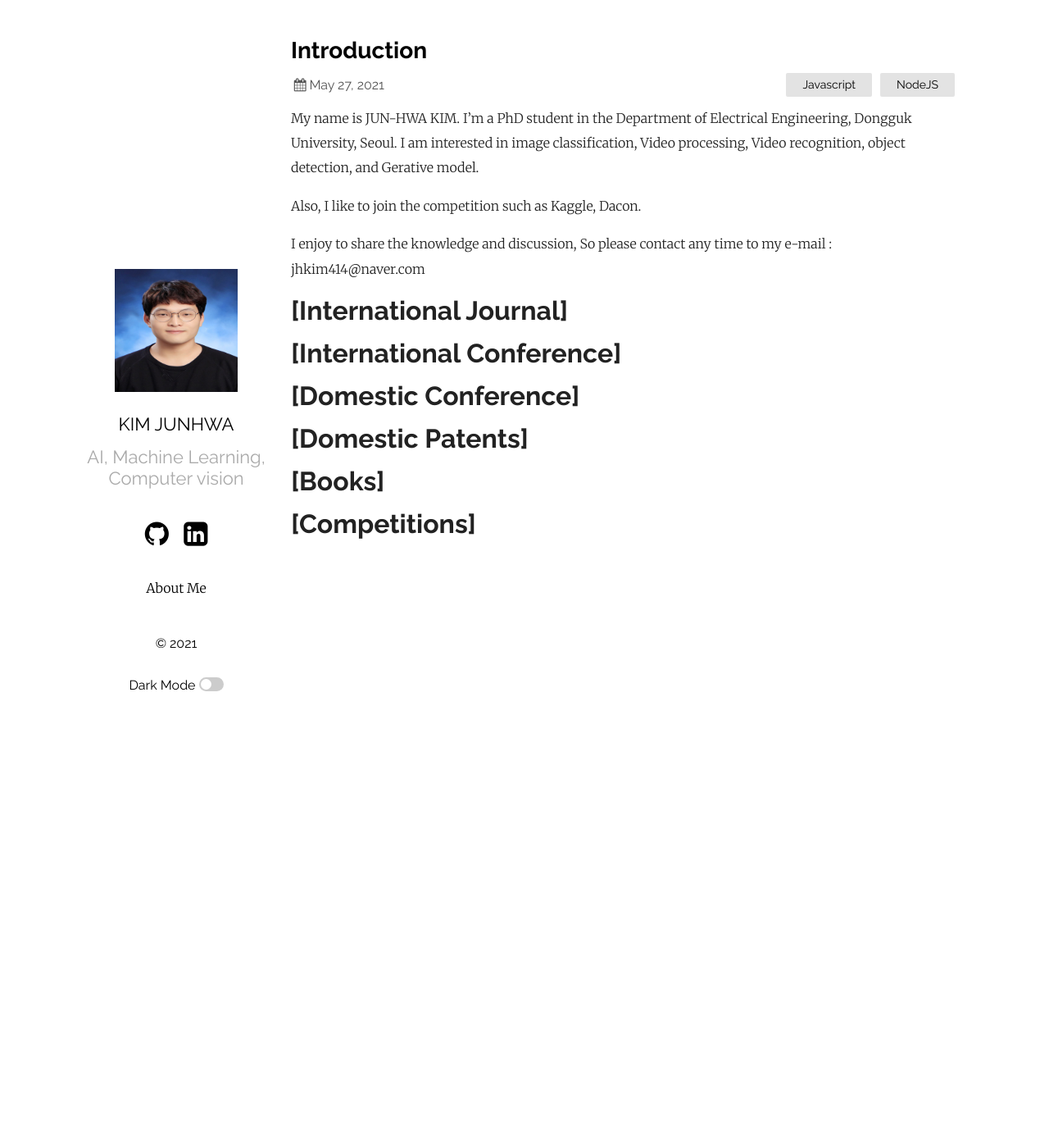
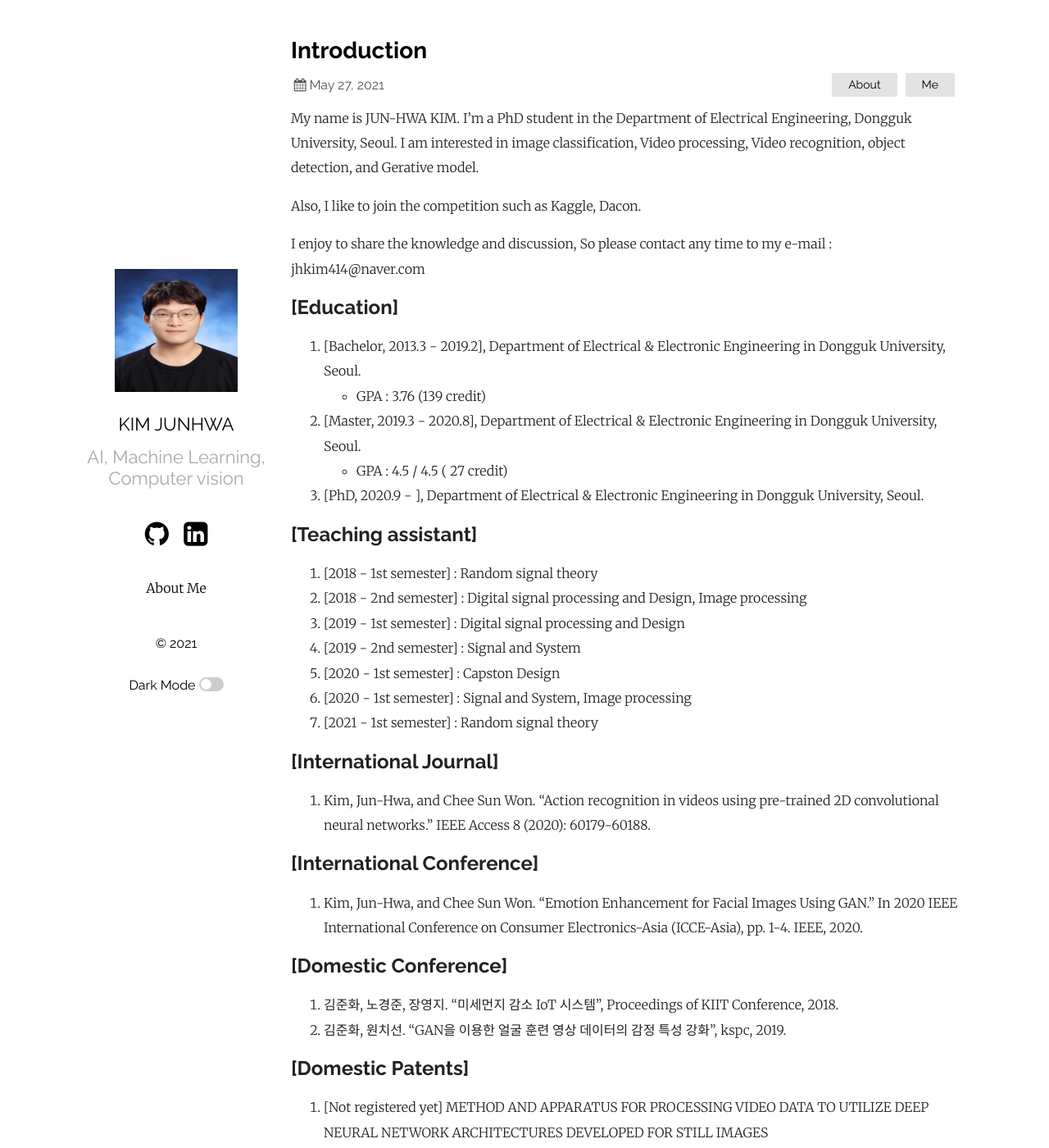
Before and after one commit to kjunhwa/kjunhwa.github.ioi, a Jekyll site: the page built from _posts/2021-05-27-Introduction.markdown, in a window 1280 px wide and 1400 px high. Shown: the whole window at 82% size. Built offline with Jekyll 4.4.1, drawn with Linux system fonts in a browser that asks for light colours; some of the changed text lies outside the part shown.

Commit message:
Update 2021-05-27-Introduction.markdown

```diff
--- a/_posts/2021-05-27-Introduction.markdown
+++ b/_posts/2021-05-27-Introduction.markdown
@@ -2,7 +2,7 @@
 layout: post
 title:  "Introduction"
 date:   2021-05-27 12:00:36 +0530
-categories: Javascript NodeJS
+categories: About Me
 ---
 My name is JUN-HWA KIM.
 I'm a PhD student in the Department of Electrical Engineering, Dongguk University, Seoul.
@@ -12,15 +12,57 @@ Also, I like to join the competition such as Kaggle, Dacon.
 
 I enjoy to share the knowledge and discussion, So please contact any time to my e-mail : jhkim414@naver.com
 
+## [Education]
 
-# [International Journal]
+1. [Bachelor, 2013.3 - 2019.2], Department of Electrical & Electronic Engineering in Dongguk University, Seoul.
+- GPA : 3.76 (139 credit)
+2. [Master, 2019.3 - 2020.8], Department of Electrical & Electronic Engineering in Dongguk University, Seoul.
+- GPA : 4.5 / 4.5 ( 27 credit)
+3. [PhD, 2020.9 - ], Department of Electrical & Electronic Engineering in Dongguk University, Seoul.
 
-# [International Conference]
+## [Teaching assistant]
 
-# [Domestic Conference]
+1. [2018 - 1st semester] : Random signal theory
+2. [2018 - 2nd semester] : Digital signal processing and Design, Image processing
+3. [2019 - 1st semester] : Digital signal processing and Design
+4. [2019 - 2nd semester] : Signal and System
+5. [2020 - 1st semester] : Capston Design
+6. [2020 - 1st semester] : Signal and System, Image processing
+7. [2021 - 1st semester] : Random signal theory
 
-# [Domestic Patents]
+## [International Journal]
 
-# [Books]
+1. Kim, Jun-Hwa, and Chee Sun Won. "Action recognition in videos using pre-trained 2D convolutional neural networks." IEEE Access 8 (2020): 60179-60188.
 
-# [Competitions]
+## [International Conference]
+
+1. Kim, Jun-Hwa, and Chee Sun Won. "Emotion Enhancement for Facial Images Using GAN." In 2020 IEEE International Conference on Consumer Electronics-Asia (ICCE-Asia), pp. 1-4. IEEE, 2020.
+
+## [Domestic Conference]
+
+1. 김준화, 노경준, 장영지. "미세먼지 감소 IoT 시스템", Proceedings of KIIT Conference, 2018.
+2. 김준화, 원치선. "GAN을 이용한 얼굴 훈련 영상 데이터의 감정 특성 강화", kspc, 2019.
+
+## [Domestic Patents]
+
+1. [Not registered yet] METHOD AND APPARATUS FOR PROCESSING VIDEO DATA TO UTILIZE DEEP NEURAL NETWORK ARCHITECTURES DEVELOPED FOR STILL IMAGES
+
+## [Books]
+
+1. Daicon Competition 1st Prize Solution, WIKI-BOOKS, 2021-01-22
+
+## [Competitions]
+
+1. TBD
+
+## [Language skill]
+
+korean
+English(TOEIC : 880, OPIC : IM2)
+
+## [Programming language skill]
+
+python(pytorch, tensorflow, keras)
+matlab
+C
+HTML
```
